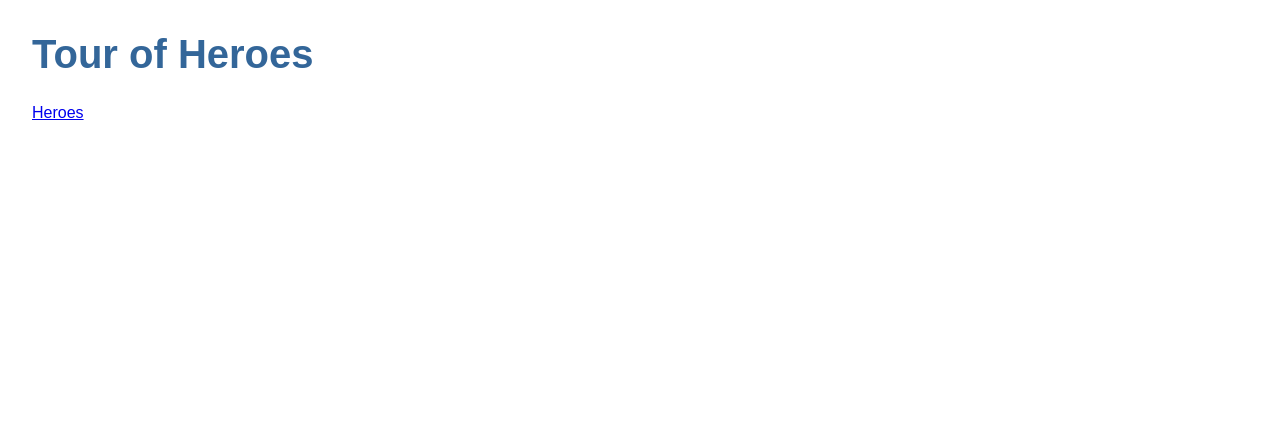
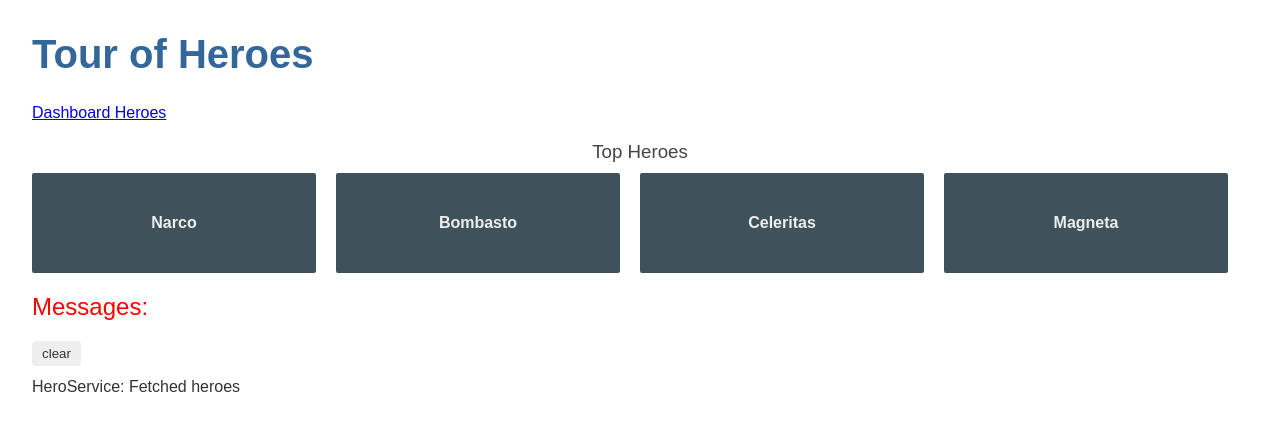
Before and after one commit to Danielandro/angular-tour-of-heroes, an Angular app: page /dashboard in a window 1280 px wide. Before the commit this address led to /. Shown: the top 430 px of the page. Built offline with nearby package versions, Linux system fonts and the light colour scheme.

Commit message:
Add dashboard view * routing

```diff
--- a/src/app/app-routing.module.ts
+++ b/src/app/app-routing.module.ts
@@ -1,9 +1,14 @@
 import { NgModule } from "@angular/core";
 import { RouterModule, Routes } from "@angular/router";
 import { HeroesComponent } from "./heroes/heroes.component";
+import { DashboardComponent } from "./dashboard/dashboard.component";
 
 // define routes here
-const routes: Routes = [{ path: "heroes", component: HeroesComponent }];
+const routes: Routes = [
+  { path: "heroes", component: HeroesComponent },
+  { path: "dashboard", component: DashboardComponent },
+  { path: "", redirectTo: "/dashboard", pathMatch: "full" }
+];
 
 // configure Router and export (singleton)
 @NgModule({
--- a/src/app/app.component.html
+++ b/src/app/app.component.html
@@ -1,5 +1,6 @@
 <h1>{{ title }}</h1>
 <nav>
+  <a routerLink="/dashboard">Dashboard </a>
   <a routerLink="/heroes">Heroes</a>
 </nav>
 <router-outlet></router-outlet>
--- a/src/app/app.module.ts
+++ b/src/app/app.module.ts
@@ -7,9 +7,10 @@
 import { HeroDetailComponent } from './hero-detail/hero-detail.component';
 import { MessagesComponent } from './messages/messages.component';
 import { AppRoutingModule } from './app-routing.module';
+import { DashboardComponent } from './dashboard/dashboard.component';
 
 @NgModule({
-  declarations: [AppComponent, HeroesComponent, HeroDetailComponent, MessagesComponent],
+  declarations: [AppComponent, HeroesComponent, HeroDetailComponent, MessagesComponent, DashboardComponent],
   imports: [BrowserModule, FormsModule, AppRoutingModule],
   providers: [],
   bootstrap: [AppComponent]
--- /dev/null
+++ b/src/app/dashboard/dashboard.component.css
@@ -0,0 +1,66 @@
+/* DashboardComponent's private CSS styles */
+[class*="col-"] {
+  float: left;
+  padding-right: 20px;
+  padding-bottom: 20px;
+}
+[class*="col-"]:last-of-type {
+  padding-right: 0;
+}
+a {
+  text-decoration: none;
+}
+*,
+*:after,
+*:before {
+  -webkit-box-sizing: border-box;
+  -moz-box-sizing: border-box;
+  box-sizing: border-box;
+}
+h3 {
+  text-align: center;
+  margin-bottom: 0;
+}
+h4 {
+  position: relative;
+}
+.grid {
+  margin: 0;
+}
+.col-1-4 {
+  width: 25%;
+}
+.module {
+  padding: 20px;
+  text-align: center;
+  color: #eee;
+  max-height: 120px;
+  min-width: 120px;
+  background-color: #3f525c;
+  border-radius: 2px;
+}
+.module:hover {
+  background-color: #eee;
+  cursor: pointer;
+  color: #607d8b;
+}
+.grid-pad {
+  padding: 10px 0;
+}
+.grid-pad > [class*="col-"]:last-of-type {
+  padding-right: 20px;
+}
+@media (max-width: 600px) {
+  .module {
+    font-size: 10px;
+    max-height: 75px;
+  }
+}
+@media (max-width: 1024px) {
+  .grid {
+    margin: 0;
+  }
+  .module {
+    min-width: 60px;
+  }
+}
--- /dev/null
+++ b/src/app/dashboard/dashboard.component.html
@@ -0,0 +1,8 @@
+<h3>Top Heroes</h3>
+<div class="grid grid-pad">
+  <a *ngFor="let hero of heroes" class="col-1-4">
+    <div class="module hero">
+      <h4>{{ hero.name }}</h4>
+    </div>
+  </a>
+</div>
--- /dev/null
+++ b/src/app/dashboard/dashboard.component.ts
@@ -0,0 +1,23 @@
+import { Component, OnInit } from "@angular/core";
+import { Hero } from "../hero";
+import { HeroService } from "../hero.service";
+
+@Component({
+  selector: "app-dashboard",
+  templateUrl: "./dashboard.component.html",
+  styleUrls: ["./dashboard.component.css"]
+})
+export class DashboardComponent implements OnInit {
+  heroes: Hero[] = [];
+  constructor(private heroService: HeroService) {}
+
+  ngOnInit() {
+    this.getHeroes();
+  }
+
+  getHeroes(): void {
+    this.heroService.getHeroes().subscribe(heroes => {
+      this.heroes = heroes.slice(1, 5);
+    });
+  }
+}
```
Also changed, not shown: 1 other file (tests, documents, lock files or other folders).
